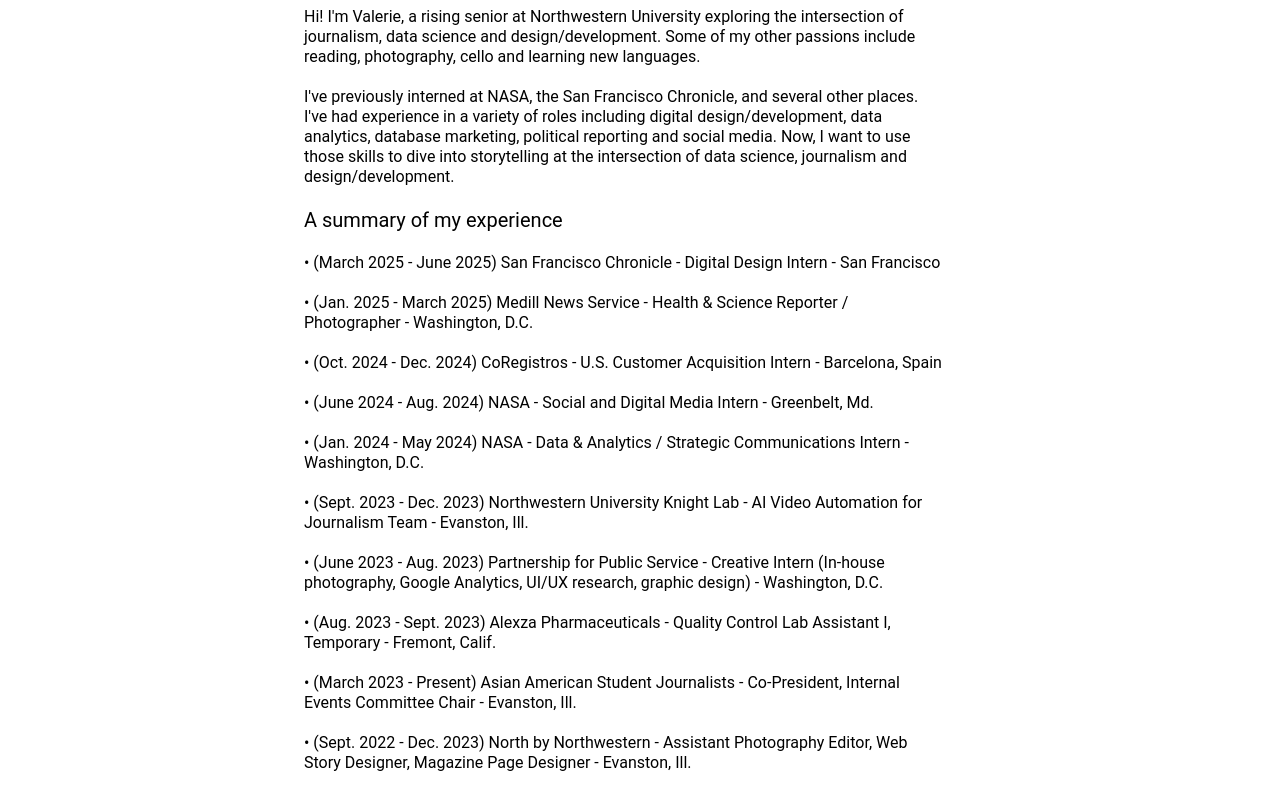
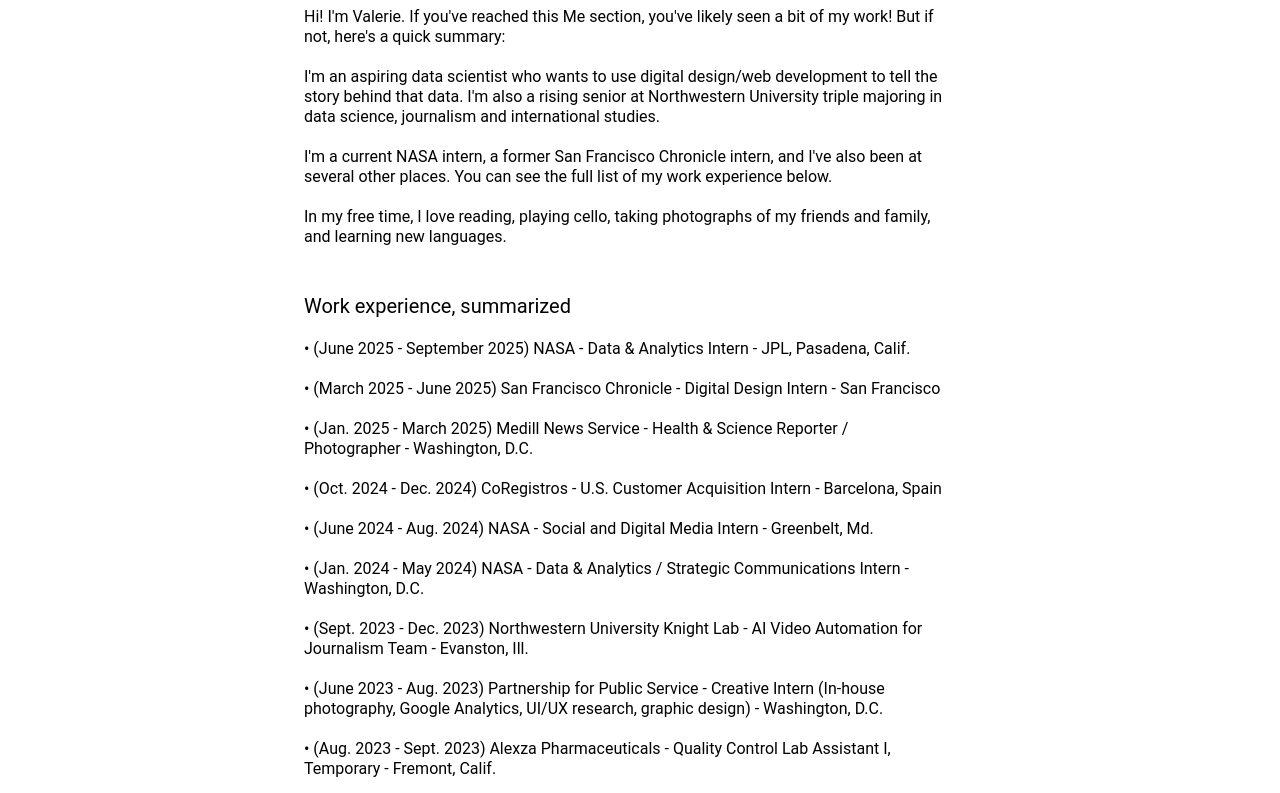
Before and after one commit to valerieychu/valerieychu.github.io, a Gatsby site: page /about in a window 1280 px wide. Shown: the part 160-953 px from the top of the page. Built offline with nearby package versions, Linux system fonts and the light colour scheme; Gatsby itself is replaced by a stand-in of ours.

Commit message:
about page updated

```diff
--- a/src/pages/about.js
+++ b/src/pages/about.js
@@ -8,23 +8,33 @@
     <>
       <Header />
       <div className='centered-text'>
-        <h1>Me, Professionally</h1>
+        <h1>Me, professionally</h1>
         <p className='paragraph'>
-          Hi! I'm Valerie, a rising senior at Northwestern University exploring
-          the intersection of journalism, data science and design/development.
-          Some of my other passions include reading, photography, cello and
-          learning new languages.
+          Hi! I'm Valerie. If you've reached this Me section, you've likely seen
+          a bit of my work! But if not, here's a quick summary:
         </p>
         <p className='paragraph'>
-          I've previously interned at NASA, the San Francisco Chronicle, and
-          several other places. I've had experience in a variety of roles
-          including digital design/development, data analytics, database
-          marketing, political reporting and social media. Now, I want to use
-          those skills to dive into storytelling at the intersection of data
-          science, journalism and design/development.
+          I'm an aspiring data scientist who wants to use digital design/web
+          development to tell the story behind that data. I'm also a rising
+          senior at Northwestern University triple majoring in data science,
+          journalism and international studies.
         </p>
-        <h2 className='h2'>A summary of my experience</h2>
         <p className='paragraph'>
+          I'm a current NASA intern, a former San Francisco Chronicle intern,
+          and I've also been at several other places. You can see the full list
+          of my work experience below.
+        </p>
+        <p className='paragraph'>
+          In my free time, I love reading, playing cello, taking photographs of
+          my friends and family, and learning new languages.
+        </p>
+        <br />
+        <h2 className='h2'>Work experience, summarized</h2>
+        <p className='paragraph'>
+          • (June 2025 - September 2025) NASA - Data & Analytics Intern - JPL,
+          Pasadena, Calif.
+          <br />
+          <br />
           • (March 2025 - June 2025) San Francisco Chronicle - Digital Design
           Intern - San Francisco
           <br />
@@ -65,14 +75,6 @@
           <br />
           <br />• (Jan. 2020 - June 2022) The Campanile - Managing Editor,
           School Board Correspondent, Staff Writer - Palo Alto, Calif.
-          <br />
-          <br />
-          To see my portfolio tailored for the Journalist of the Year
-          competition, which contains my pre-college work, visit here:
-          https://valerieychu.wixsite.com/website
-          <br />
-          <br />
-          To see my music experience, visit this link.
         </p>
       </div>
       <Footer />
```
